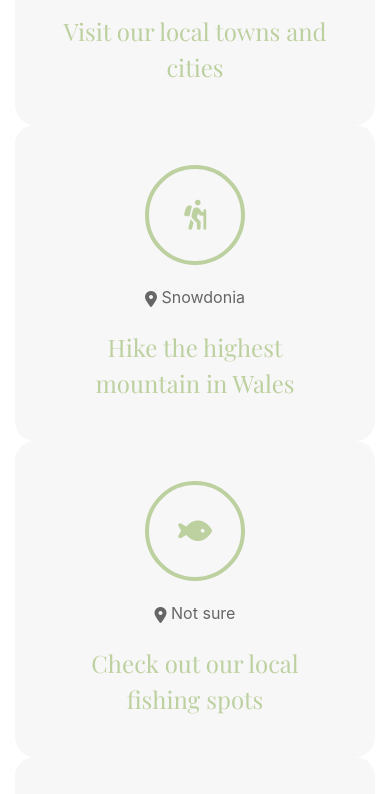
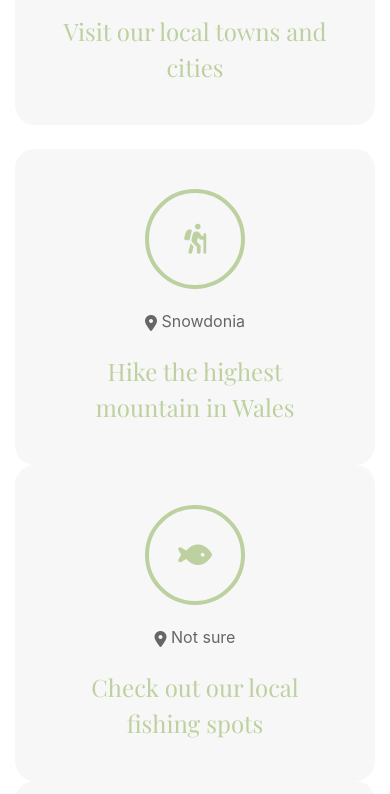
Before and after one commit to hannnnahmc/villaretreats, a plain HTML site: page villa.html in a window 390 px wide. Shown: the part 4980-5774 px from the top of the page. Drawn offline with nearby package versions, Linux system fonts and the light colour scheme.

Commit message:
temp fix - check to see if works on mobile

```diff
--- a/villa.html
+++ b/villa.html
@@ -183,7 +183,7 @@
                             </div>
                         </div>
                     </div>
-                    <div class="row">
+                    <div class="row pt-4">
                         <div class="col-12 col-md-3">
                             <div class="local-area-wrapper">
                                 <div class="circle-icon">
```
